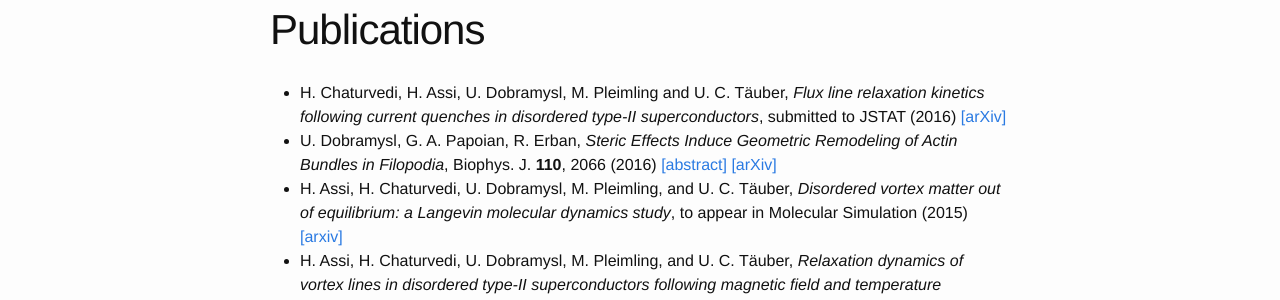
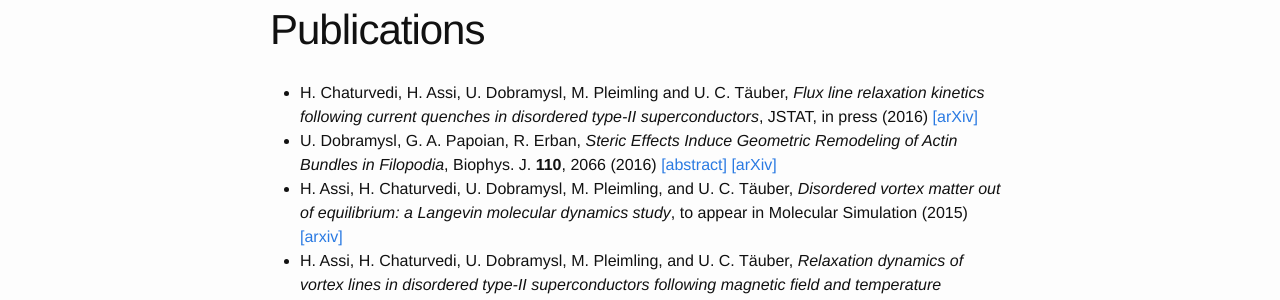
Before and after one commit to ulido/ulido.github.io, a Jekyll site: the page built from 03-publications.md, in a window 1280 px wide. Shown: the part 171-471 px from the top of the page. Built offline with Jekyll 4.4.1, drawn with Linux system fonts in a browser that asks for light colours.

Commit message:
JSTAT in press

```diff
--- a/03-publications.md
+++ b/03-publications.md
@@ -4,7 +4,7 @@ title: Publications
 permalink: /publications/
 ---
 
-* H. Chaturvedi, H. Assi, U. Dobramysl, M. Pleimling and U. C. T&auml;uber, *Flux line relaxation kinetics following current quenches in disordered type-II superconductors*, submitted to JSTAT (2016) [[arXiv]](http://arxiv.org/abs/1606.06100)
+* H. Chaturvedi, H. Assi, U. Dobramysl, M. Pleimling and U. C. T&auml;uber, *Flux line relaxation kinetics following current quenches in disordered type-II superconductors*, JSTAT, in press (2016) [[arXiv]](http://arxiv.org/abs/1606.06100)
 * U. Dobramysl, G. A. Papoian, R. Erban, *Steric Effects Induce Geometric Remodeling of Actin Bundles in Filopodia*, Biophys. J. **110**, 2066 (2016) [[abstract]](http://dx.doi.org/10.1016/j.bpj.2016.03.013) [[arXiv]](http://arxiv.org/abs/1605.03119)
 * H. Assi, H. Chaturvedi, U. Dobramysl, M. Pleimling, and U. C.
  T&auml;uber, *Disordered vortex matter out of equilibrium: a Langevin molecular dynamics study*, to appear in Molecular Simulation (2015) [[arxiv]](http://arxiv.org/abs/1509.02227)
```
